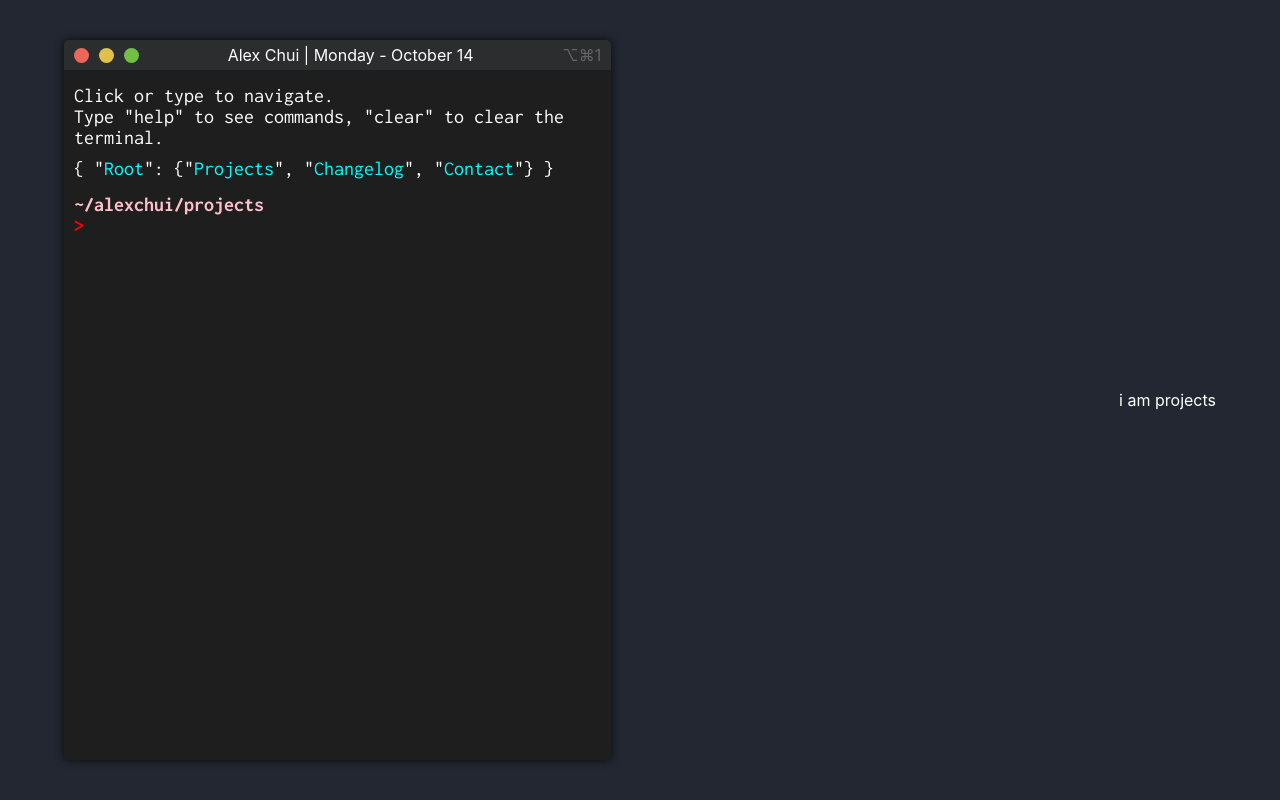
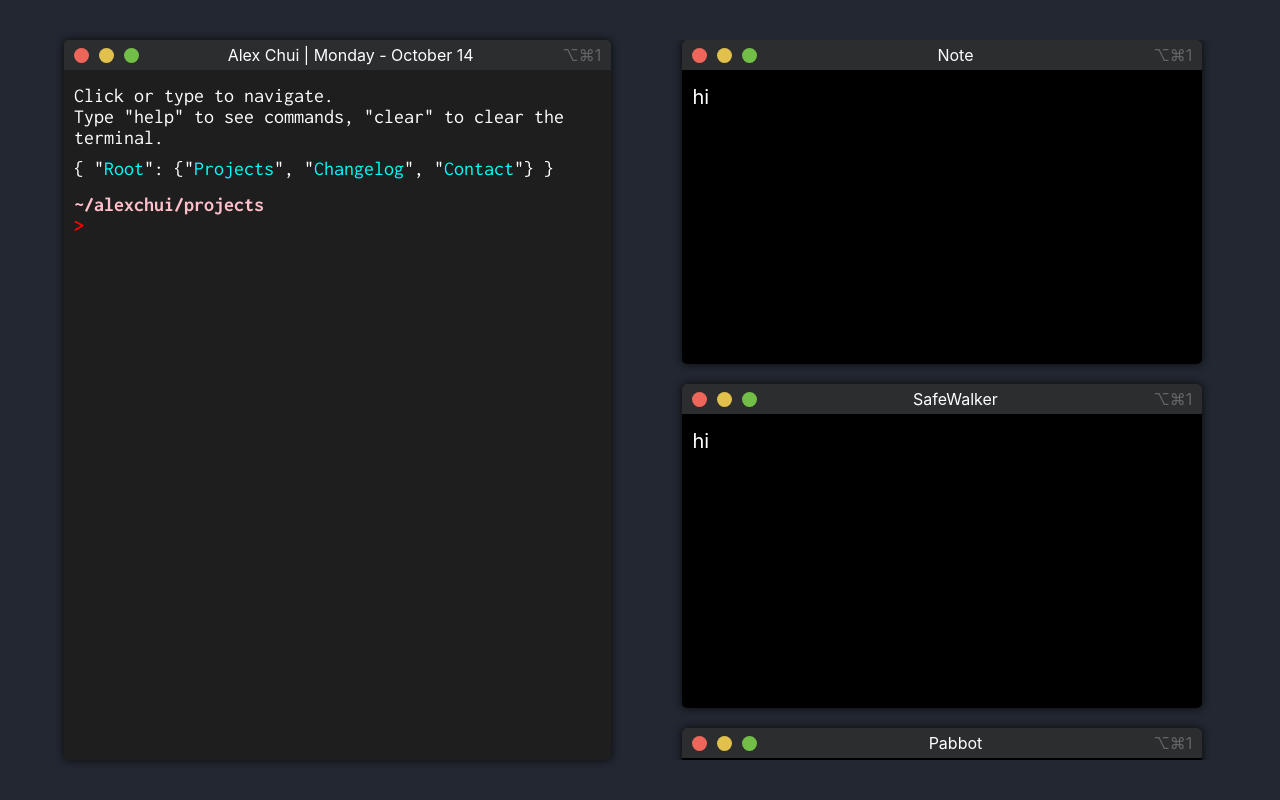
Before and after one commit to ahhchooey/portfolio, a React (Create React App) app: page /projects in a window 1280 px wide. Built offline with nearby package versions, Linux system fonts and the light colour scheme.

Commit message:
made template

```diff
--- a/src/cli.js
+++ b/src/cli.js
@@ -88,6 +88,10 @@ function CLI(props) {
   }
 
   const inputProjects = (iV) => {
+    const point = document.createElement("div");
+    point.innerHTML = "Opening projects...";
+    history.append(point);
+
     props.history.push("/projects");
   }
 
@@ -100,6 +104,10 @@ function CLI(props) {
   }
 
   const inputContact = (iV) => {
+    const point = document.createElement("div");
+    point.innerHTML = "Opening contact information...";
+    history.append(point);
+
     props.history.push("/contact");
   }
 
--- a/src/contact.js
+++ b/src/contact.js
@@ -1,11 +1,31 @@
 import React from "react";
+import "./styles/contact.css";
 
 
 function Contact() {
 
   return (
     <div className="contact">
-      i am contacts
+
+      <div className="topbar">
+
+        <div className="topbar-buttons">
+          <div className="topbar-button exit"></div>
+          <div className="topbar-button minimize"></div>
+          <div className="topbar-button maximize"></div>
+        </div>
+
+        <div className="titlebar">
+          Contact Information
+        </div>
+
+        <div className="mac-symbols">&#8997;&#8984;1</div>
+
+      </div>
+
+      <div className="contact-body">
+        i am contacts
+      </div>
     </div>
   )
 }
--- a/src/home.js
+++ b/src/home.js
@@ -12,7 +12,16 @@ function Home() {
   const thingsToSay = [
     `Hi, I'm Alex.`,
     `I'm a software developer.`,
-    `For me, it's all about the culture and fit.`
+    `For me, it's all about the culture and fit.`,
+    `I'm sure we'll find something that will benefit both of us.`,
+    `As long as you pay me.`,
+    `And I get to do whatever I want.`,
+    `You might have forgotten as to who I am already.`,
+    `I'm a Alex.`,
+    `Don't quote me.`,
+    `Bye.`,
+    `Go away.`,
+    `Bye`
   ]
 
   useEffect(() => {
@@ -54,9 +63,9 @@ function Home() {
 
   return (
     <div className="home">
-      <div className="typewriter">
-        Hi, I'm Alex.
-      </div>
+
+      <div className="typewriter"></div>
+
     </div>
   )
 }
--- a/src/projects.js
+++ b/src/projects.js
@@ -1,11 +1,55 @@
 import React from "react";
+import "./styles/projects.css";
 
+
+const projectList = [
+  {
+    title: "Note",
+
+  },
+  {
+    title: "SafeWalker",
+  },
+  {
+    title: "Pabbot"
+  }
+];
 
 function Projects() {
 
   return (
     <div className="projects">
-      i am projects
+      {
+        projectList.map(project => <ProjectItem project={project} />)
+      }
+    </div>
+  )
+}
+
+function ProjectItem(props) {
+
+  return (
+    <div class="project-item">
+
+      <div className="topbar">
+
+        <div className="topbar-buttons">
+          <div className="topbar-button exit"></div>
+          <div className="topbar-button minimize"></div>
+          <div className="topbar-button maximize"></div>
+        </div>
+
+        <div className="titlebar">
+          {props.project.title}
+        </div>
+
+        <div className="mac-symbols">&#8997;&#8984;1</div>
+
+      </div>
+
+      <div className="project-item-body">
+        hi
+      </div>
     </div>
   )
 }
--- a/src/styles/contact.css
+++ b/src/styles/contact.css
@@ -0,0 +1,15 @@
+
+.contact {
+  position: relative;
+  width: 47.5%;
+  height: 50%;
+  background-color: rgb(0, 0, 0);
+  border-radius: 5px;
+  overflow: hidden;
+}
+
+.contact-body {
+  padding: 15px 10px;
+  text-align: start;
+  font-size: 20px;
+}
--- a/src/styles/projects.css
+++ b/src/styles/projects.css
@@ -0,0 +1,33 @@
+
+.projects {
+  position: relative;
+  width: 47.5%;
+  height: 90%;
+  overflow: scroll;
+
+  display: flex;
+  flex-direction: column;
+  justify-content: flex-start;
+  align-items: center;
+}
+
+.project-item {
+  border-radius: 5px;
+  background-color: rgb(0, 0, 0);
+  box-shadow: 0 0 8px rgb(10, 10, 10);
+  width: 95%;
+  height: 45%;
+  margin-bottom: 20px;
+  overflow: hidden;
+
+  flex-shrink: 0;
+}
+
+.project-item:last-child {
+  margin-bottom: 0px;
+}
+
+.project-item-body {
+  padding: 15px 10px;
+  font-size: 20px;
+}
```
